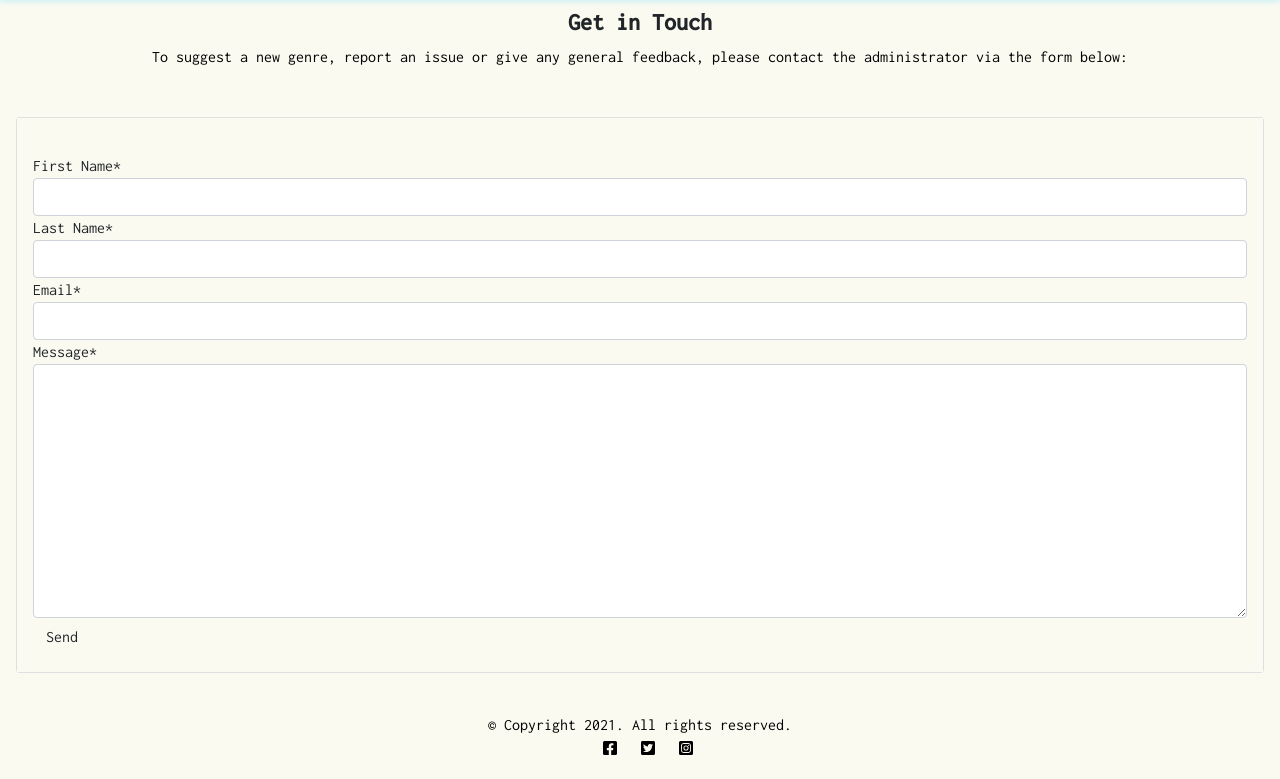
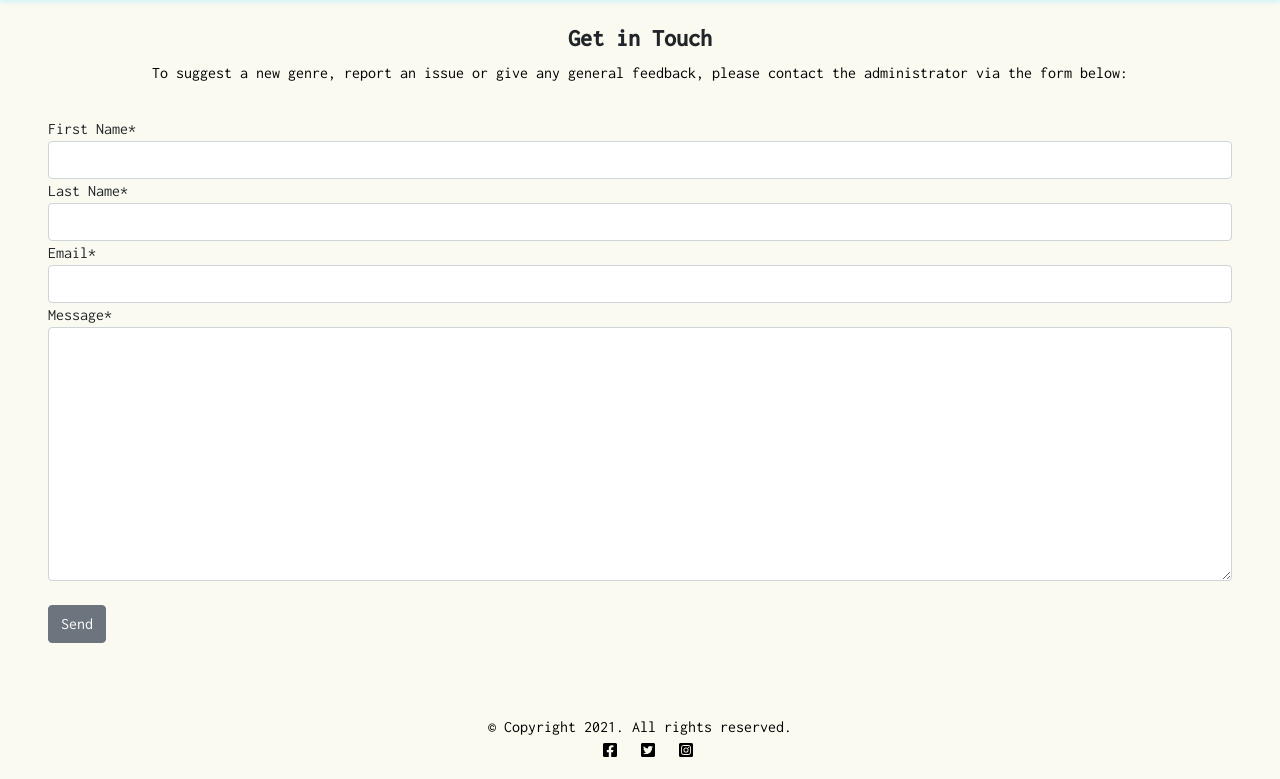
Before and after one commit to cornishcoder1/the_paper_lounge, a Django app: page /contact/ in a window 1280 px wide. Shown: the part 61-840 px from the top of the page. Before the commit the page ends 816 px from the top, so only its background shows below. Run offline with Django 3.2, Linux system fonts and the light colour scheme; some libraries are stand-ins or nearby versions.

Commit message:
Remove pre-set margins from contact form elements

```diff
--- a/static/css/style.css
+++ b/static/css/style.css
@@ -112,6 +112,9 @@ header {
 
 /* Card Styling */
 
+.card {
+    border:none;
+}
 
 .container-genre-card {
     margin: auto;
@@ -138,6 +141,10 @@ header {
     background-color: #FAFAF0;
 }
 
+.contact-form {
+    margin-top: 0rem!important;
+}
+
 .post-link {
     color: black;
     text-decoration: none;
--- a/templates/contact.html
+++ b/templates/contact.html
@@ -4,19 +4,22 @@
 
 {% load crispy_forms_tags %}
 
+<div class="card-body">
     <h4 class="text-center my-2"><strong>Get in Touch</strong></h4>
     <p class="text-center">
         To suggest a new genre, report an issue or give any general feedback,
         please contact the administrator via the form below:
     </p>
 
-<div class="card mb-4 mt-5 mx-3">
+    <div class="card mb-4 mt-5 mx-3 contact-form">
         <div class="card-body">
-        <form method="post" style="margin-top: 1.3em;">
+            <form method="post">
                 {{ contact_form | crispy }}
                 {% csrf_token %}
-            <button type="submit" class="btn main-btn">Send</button>
+                <br>
+                <button type="submit" class="btn main-btn btn-secondary">Send</button>
             </form>
         </div>
     </div>
+</div>
 {% endblock %}
--- a/templates/genres.html
+++ b/templates/genres.html
@@ -44,7 +44,7 @@
                                     <p class="card-text">by {{ review.author }}</p>
                                 </a>
                                 <hr />
-                                <p class="card-text text-muted h6">{{ review.created_on}} <i class="far fa-heart"></i>
+                                <p class="card-text h6">{{ review.created_on}} <i class="far fa-heart"></i>
                                     {{ review.number_of_likes }}</p>
                             </div>
                         </div>
--- a/templates/index.html
+++ b/templates/index.html
@@ -51,14 +51,14 @@
                             <img class="card-img-top" src=" {{ review.featured_image.url }}">
                             {% endif %}
                             <div class="image-flash">
-                                <p class="author text-muted">Reviewer: {{ review.creator }}</p>
+                                <p class="author">Reviewer: {{ review.creator }}</p>
                             </div>
                             <a href="{% url 'review_detail' review.slug %}" class="post-link">
                                 <h2 class="card-title">{{ review.title }}</h2>
-                                <p class="card-text text-muted">by {{ review.author }}</p>
+                                <p class="card-text">by {{ review.author }}</p>
                             </a>
                             <hr />
-                            <p class="card-text text-muted h6">{{ review.created_on}} <i class="far fa-heart"></i>
+                            <p class="card-text h6">{{ review.created_on}} <i class="far fa-heart"></i>
                                 {{ review.number_of_likes }}</p>
                         </div>
                     </div>
```
Also changed, not shown: templates/about.html (+10 -4 lines). Lines whose indentation alone changed are shown as unchanged.
